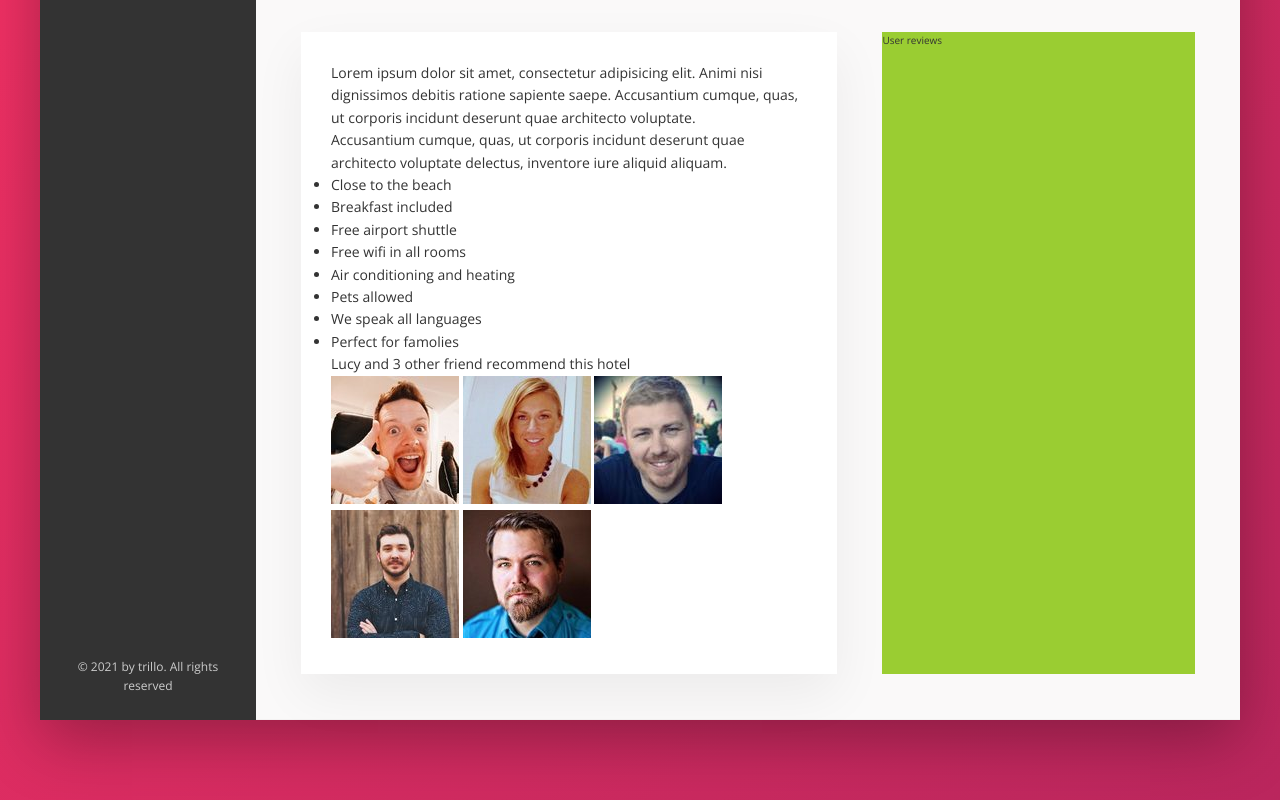
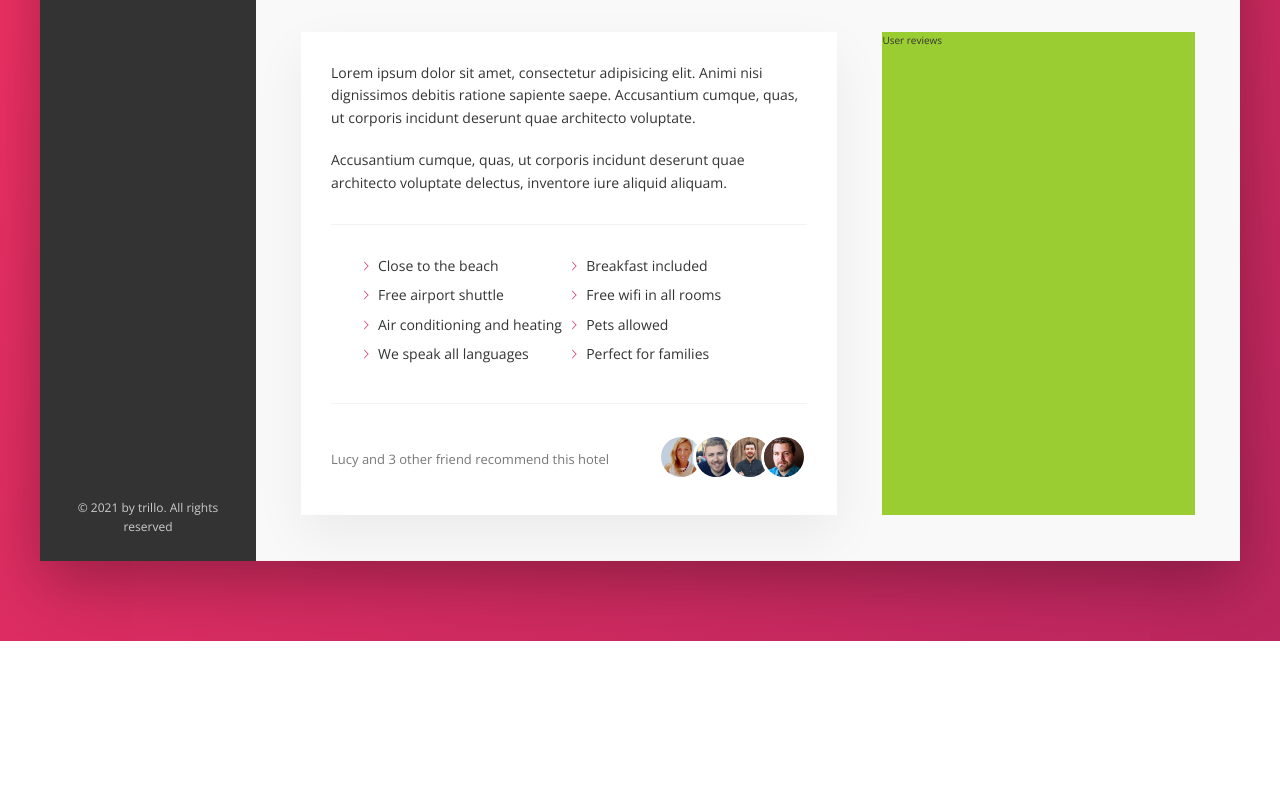
Before and after one commit to limon4ikas/trillo, a website: page index.html in a window 1280 px wide. Shown: the part 615-1415 px from the top of the page. After the commit the page ends 1256 px from the top, so only its background shows below. Drawn offline with nearby package versions, Linux system fonts and the light colour scheme.

Commit message:
description complete

```diff
--- a/index.html
+++ b/index.html
@@ -174,18 +174,13 @@
                 <li class="list__item">Air conditioning and heating</li>
                 <li class="list__item">Pets allowed</li>
                 <li class="list__item">We speak all languages</li>
-                <li class="list__item">Perfect for famolies</li>
+                <li class="list__item">Perfect for families</li>
               </ul>
               <div class="recommend">
                 <p class="recommend__count">
                   Lucy and 3 other friend recommend this hotel
                 </p>
                 <div class="recommend__friends">
-                  <img
-                    src="img/user-1.jpg"
-                    alt="Friend 1"
-                    class="recommend__photo"
-                  />
                   <img
                     src="img/user-2.jpg"
                     alt="Friend 2"
@@ -201,9 +196,10 @@
                     alt="Friend 4"
                     class="recommend__photo"
                   />
+
                   <img
                     src="img/user-5.jpg"
-                    alt="Friend 5"
+                    alt="Friend 4"
                     class="recommend__photo"
                   />
                 </div>
--- a/sass/_components.scss
+++ b/sass/_components.scss
@@ -296,3 +296,73 @@
     transform: scale(1);
   }
 }
+
+/*========== PARAGRAPH ==========*/
+
+.paragraph:not(:last-of-type) {
+  margin-bottom: 2rem;
+}
+
+/*========== LIST ==========*/
+
+.list {
+  list-style: none;
+  margin: 3rem 0;
+  padding: 3rem;
+  border-top: var(--line);
+  border-bottom: var(--line);
+
+  display: flex;
+  flex-wrap: wrap;
+
+  &__item {
+    flex: 0 0 50%;
+    margin-bottom: 0.7rem;
+  }
+
+  &__item::before {
+    content: '';
+    display: inline-block;
+    height: 1rem;
+    width: 1rem;
+    margin-right: 0.7rem;
+
+    // Old
+    // background-image: url(../img/chevron-thin-right.svg);
+    // background-size: cover;
+
+    // Newer browsers - masks
+    background-color: var(--color-primary);
+    mask-image: url(../img/chevron-thin-right.svg);
+    mask-size: cover;
+  }
+}
+
+/*========== RECOMMEND ==========*/
+
+.recommend {
+  font-size: 1.3rem;
+  color: var(--color-grey-dark-3);
+
+  display: flex;
+  align-items: center;
+
+  &__count {
+    margin-right: auto;
+  }
+
+  &__friends {
+  }
+
+  &__photo {
+    box-sizing: content-box;
+    height: 4rem;
+    width: 4rem;
+    border-radius: 50%;
+    border: 3px solid #fff;
+
+    &:not(:last-child) {
+      margin-right: -1.5rem;
+    }
+  }
+}
```
Also changed, not shown: css/style.css.
